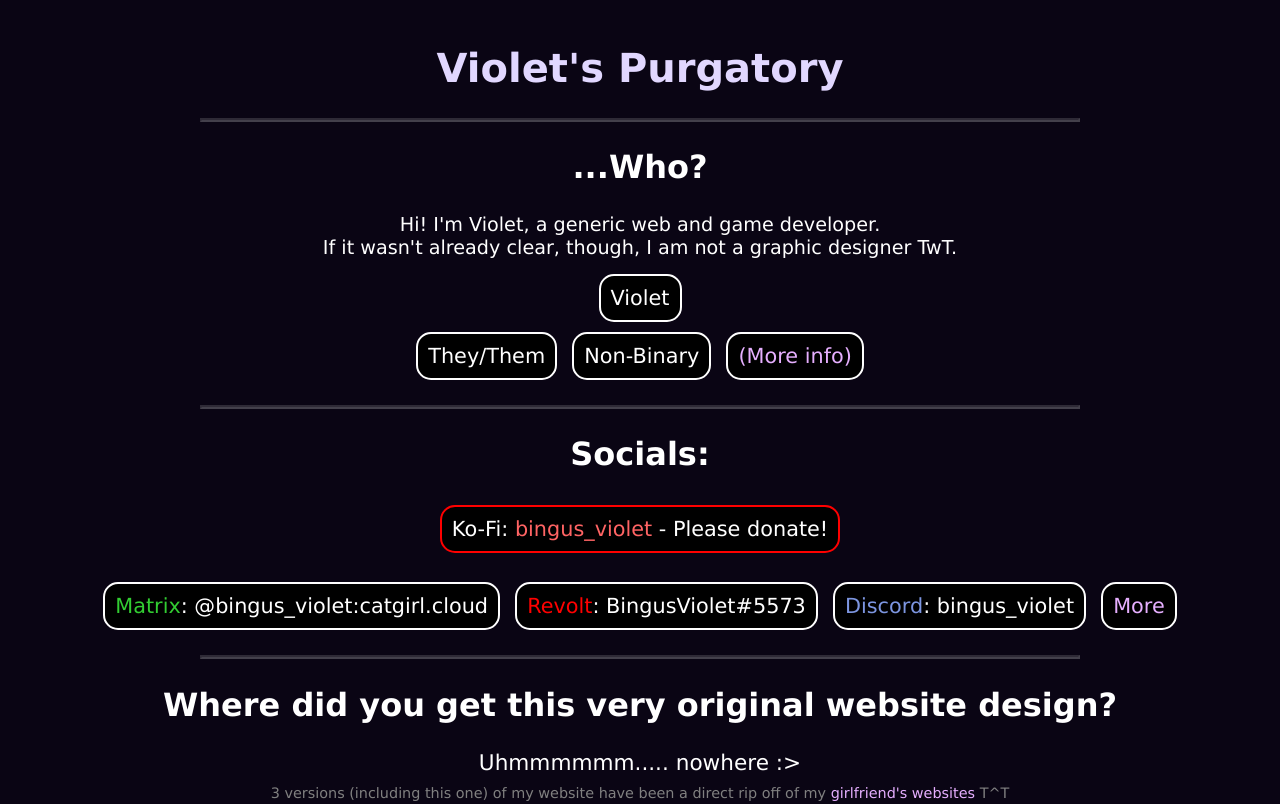
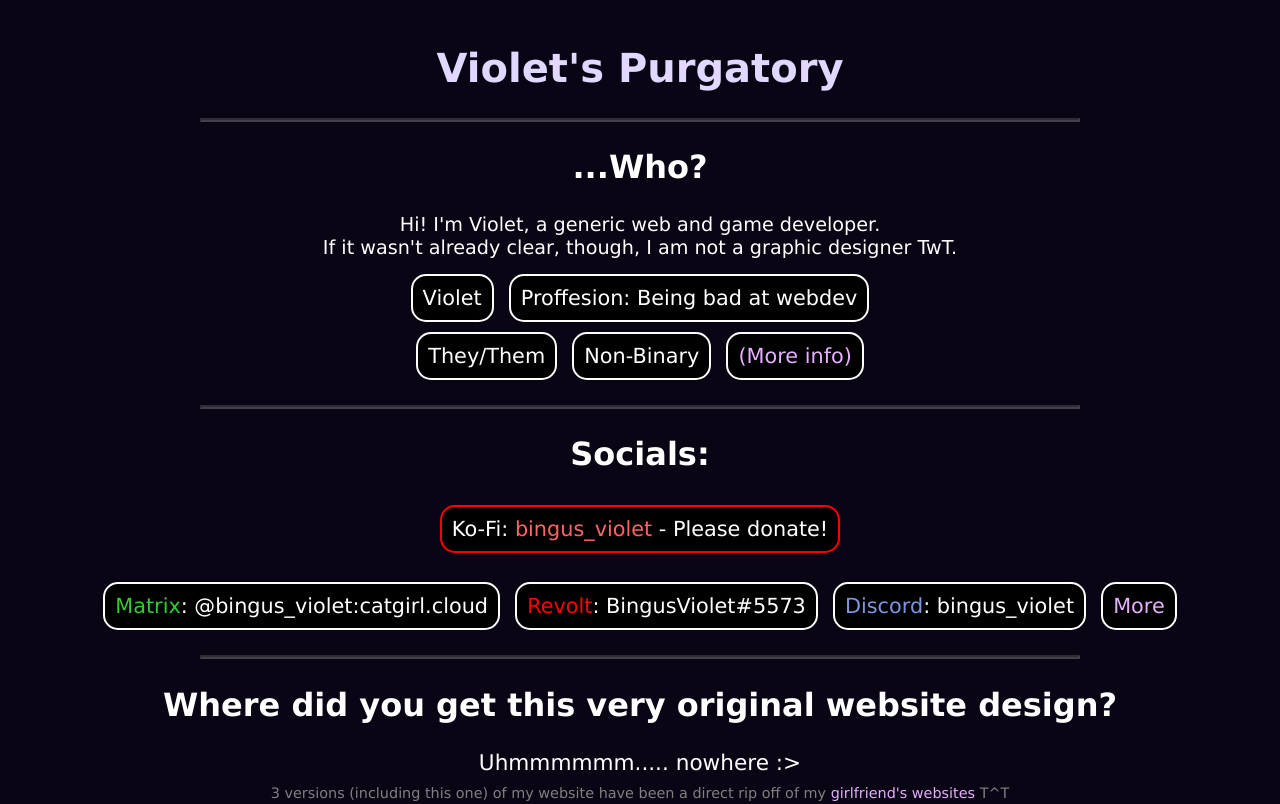
Before and after one commit to Violets-puragtory/Violets-Purgatory.dev, a website: page static/index.html in a window 1280 px wide. Shown: the top 804 px of the page. Drawn offline with Linux system fonts and the light colour scheme.

Commit message:
Bad at webdev

```diff
--- a/static/index.html
+++ b/static/index.html
@@ -16,7 +16,9 @@
     <hr>
     <h2>...Who?</h2>
     <p>Hi! I'm Violet, a generic web and game developer. <br> If it wasn't already clear, though, I am not a graphic designer TwT.</p>
-    <p class="chip">Violet</p><br>
+    <p class="chip">Violet</p>
+    <p class="chip">Proffesion: Being bad at webdev</p>
+    <br>
     <p class="chip">They/Them</p>
     <p class="chip">Non-Binary</p>
     <p class="chip"><a href="p">(More info)</a></p>
```
